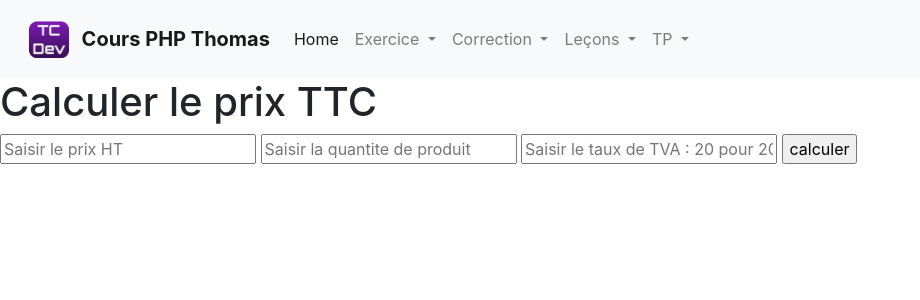
After one commit to Thomasn9/Cours-PHP, a PHP site: page /correction/form_post_cr.php in a window 1280 px wide. The commit adds this page. Shown: the top 300 px of the page, without its empty margins (0-920 px from the left). Run offline with PHP 8.4, Linux system fonts and the light colour scheme; some libraries are stand-ins or nearby versions.

Commit message:
ajout corection form post

```diff
--- /dev/null
+++ b/correction/form_post_cr.php
@@ -0,0 +1,37 @@
+<?php
+include "../views/view_header.php";
+
+//Tester si le formulaire est submit
+if (isset($_POST["submit"])) {
+    //Tester si les 3 champs sont remplis
+    if (!empty($_POST["prix_ht"]) && !empty($_POST["quantite"]) && !empty($_POST["tva"])) {
+        //Tester si les 3 champs sont des nombres
+        if (is_numeric($_POST["prix_ht"]) && is_numeric($_POST["quantite"]) && is_numeric($_POST["tva"])) {
+            $result = $_POST["prix_ht"] * $_POST["quantite"] * ($_POST["tva"] / 100 + 1) . "€";
+        } else {
+            $result = "Veuillez saisir des nombres dans les 3 champs";
+        }
+    } else {
+        $result = "Veuillez remplir les 3 champs";
+    }
+}
+
+
+?>
+<html lang="en">
+<head>
+    <meta charset="UTF-8">
+    <meta name="viewport" content="width=device-width, initial-scale=1.0">
+    <title>Formulaire POST exercice 1</title>
+</head>
+<body>
+    <h1>Calculer le prix TTC</h1>
+    <form action="" method="post">
+        <input type="text" name="prix_ht" placeholder="Saisir le prix HT">
+        <input type="text" name="quantite" placeholder="Saisir la quantite de produit">
+        <input type="text" name="tva" placeholder="Saisir le taux de TVA : 20 pour 20%">
+        <input type="submit" value="calculer" name="submit">
+    </form>
+    <p><?= $result ?? ""?></p>
+</body>
+</html>
--- a/views/view_header.php
+++ b/views/view_header.php
@@ -53,6 +53,17 @@
               <a class="dropdown-item" href="../../Cours-PHP/exercices/form_post.php">Formulaire Post</a>
             </div>
           </li>
+          <!-- ================================================\\CORRECTION EXERCICES//============================================================= -->
+          <li class="nav-item dropdown">
+            <a class="nav-link dropdown-toggle" href="#" id="navbarDropdownMenuLink" data-toggle="dropdown"
+              aria-haspopup="true" aria-expanded="false">
+              Correction
+            </a>
+            <div class="dropdown-menu" aria-labelledby="navbarDropdownMenuLink">
+              <a class="dropdown-item" href="../../Cours-PHP/correction/form_post_cr.php">Formulaire Post</a>
+              <a class="dropdown-item" href="../../Cours-PHP/correction/form_post_cr2.php">Formulaire Post 2</a>
+            </div>
+          </li>
           <!-- ================================================\\LECONS//============================================================= -->
           <li class="nav-item dropdown">
             <a class="nav-link dropdown-toggle" href="#" id="navbarDropdownMenuLink" data-toggle="dropdown"
@@ -67,7 +78,7 @@
               <a class="dropdown-item" href="../../Cours-PHP/lessons/form_post.php">Formulaire Post</a>
             </div>
           </li>
-          <!-- ================================================\\EXERCICES//============================================================= -->
+          <!-- ================================================\\TP//============================================================= -->
           <li class="nav-item dropdown">
             <a class="nav-link dropdown-toggle" href="#" id="navbarDropdownMenuLink" data-toggle="dropdown"
               aria-haspopup="true" aria-expanded="false">
```
Also changed, not shown: correction/form_post_cr2.php (added, +40 -0 lines), exercices/form_post.php (+4 -3 lines).
